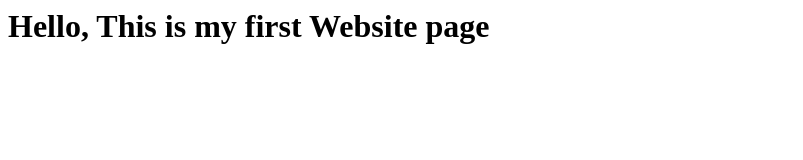
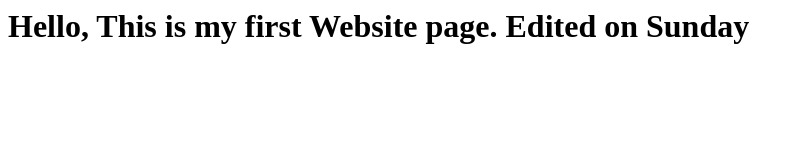
Before and after one commit to git-narasimha/firstproject, a plain HTML site: page index.html in a window 1280 px wide. Shown: the whole page, without its empty margins (0-803 px from the left). Drawn offline with Linux system fonts and the light colour scheme.

Commit message:
Update index.html

```diff
--- a/index.html
+++ b/index.html
@@ -1,5 +1,5 @@
 <html>
 <body>
-<h1>Hello, This is my first Website page</h1>
+<h1>Hello, This is my first Website page. Edited on Sunday</h1>
 </body>
 </html>
```
